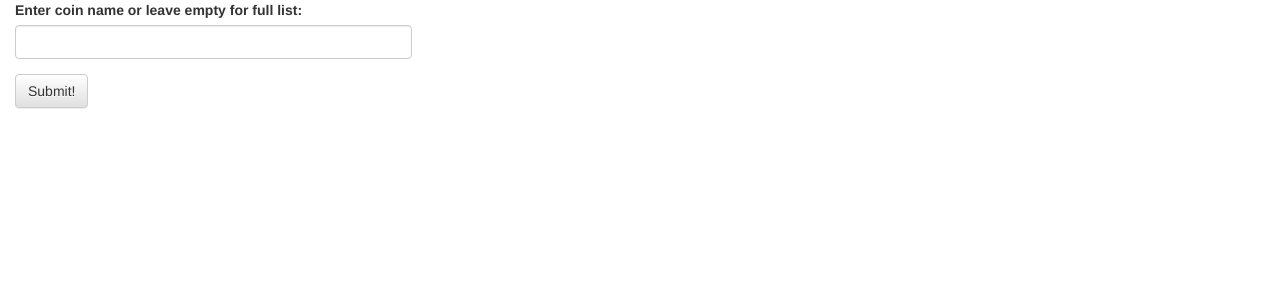
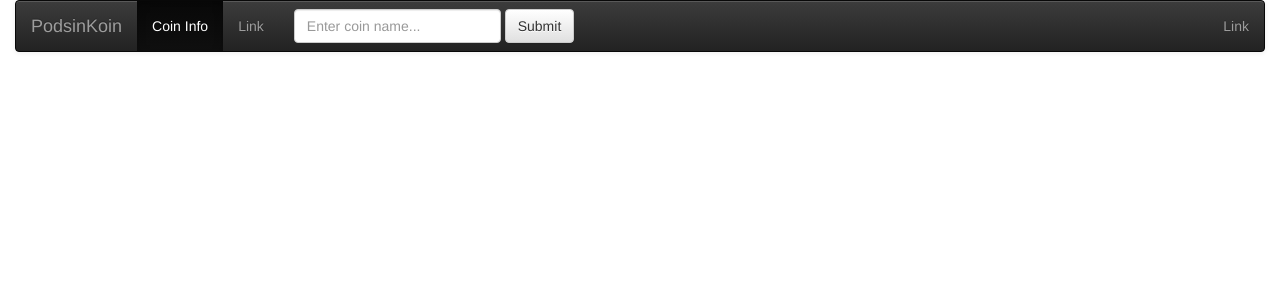
Before and after one commit to Podsinko/coinmarketcap, a Django app: template gladiolus/page1/templates/page1/index.html in a window 1280 px wide. Shown: the top 300 px of the page. Run offline with Django 3.2, Linux system fonts and the light colour scheme; the template is opened without the code that fills it, so the values that code supplies are empty; some libraries are stand-ins or nearby versions.

Commit message:
Added header

```diff
--- a/gladiolus/gladiolus/urls.py
+++ b/gladiolus/gladiolus/urls.py
@@ -7,5 +7,5 @@ urlpatterns = [
     # url(r'^blog/', include('blog.urls')),
 
     url(r'^admin/', include(admin.site.urls)),
-    url(r'^1/', include('page1.urls')),
+    url(r'^', include('page1.urls')),
 ]
--- a/gladiolus/page1/templates/page1/index.html
+++ b/gladiolus/page1/templates/page1/index.html
@@ -15,30 +15,47 @@
  <body>
      <div class="container-fluid">
          <div class="row">
-		<div class="col-md-4">
-			<form role="form" method="post">
+		<div class="col-md-12">
+			<nav class="navbar navbar-default navbar-inverse" role="navigation">
+				<div class="navbar-header">
+
+					<button type="button" class="navbar-toggle" data-toggle="collapse" data-target="#bs-example-navbar-collapse-1">
+						 <span class="sr-only">Toggle navigation</span><span class="icon-bar"></span><span class="icon-bar"></span><span class="icon-bar"></span>
+					</button> <a class="navbar-brand" href="#">PodsinKoin</a>
+				</div>
+
+				<div class="collapse navbar-collapse" id="bs-example-navbar-collapse-1">
+					<ul class="nav navbar-nav">
+						<li class="active">
+							<a href="#">Coin Info</a>
+						</li>
+						<li>
+							<a href="#">Link</a>
+						</li>
+					</ul>
+					<form class="navbar-form navbar-left" role="search" method="post">
                         {% csrf_token %}
 						<div class="form-group">
-
-					<label for="exampleInputEmail1">
-						Enter coin name or leave empty for full list:
-					</label>
-					<input type="text" class="form-control" id="coin" name="coin"/>
+							<input type="text" class="form-control" id="coin" name="coin" placeholder="Enter coin name..."/>
 						</div>
 						<button type="submit" class="btn btn-default">
-					Submit!
+							Submit
 						</button>
 					</form>
+					<ul class="nav navbar-nav navbar-right">
+						<li>
+							<a href="#">Link</a>
+						</li>
+					</ul>
 				</div>
-		<div class="col-md-4">
-		</div>
-		<div class="col-md-4">
+
+			</nav>
 		</div>
 	</div>
     {% if coin %}
 	<div class="row">
 		<div class="col-md-6">
-            <table class="table">
+            <table class="table table-bordered table-hover">
                 <thead>
                     <tr>
                         <th>
```
Lines whose indentation alone changed are shown as unchanged.
